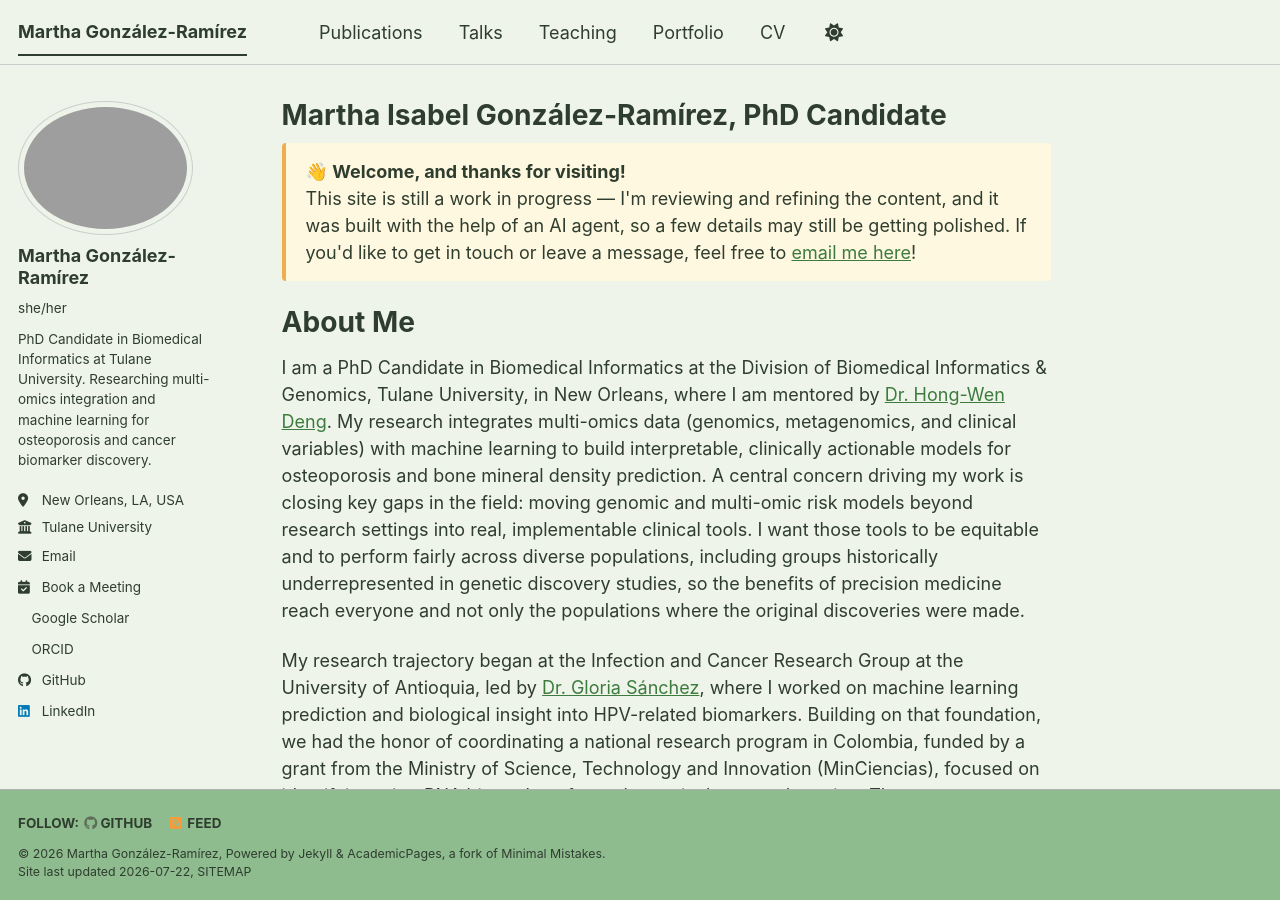
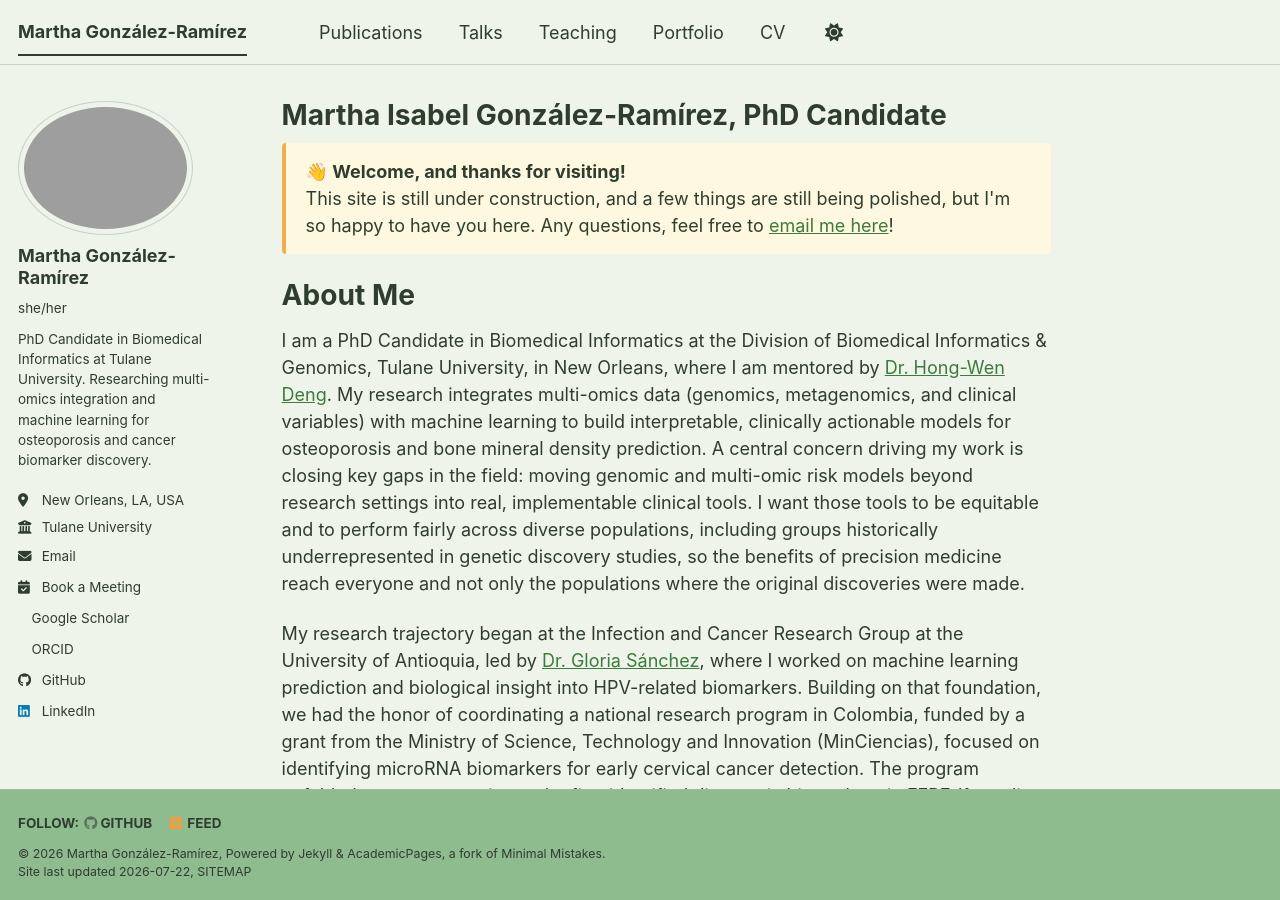
Before and after one commit to migonzalezr/migonzalezr.github.io, a Jekyll site: the page built from _pages/about.md, in a window 1280 px wide and 900 px high. Built offline with Jekyll 4.4.1, drawn with Linux system fonts in a browser that asks for light colours; a style sheet for code colours, icons or effects is not loaded.

Commit message:
Revise welcome message and add redirect paths
Updated the welcome message and added redirect paths.

```diff
--- a/_pages/about.md
+++ b/_pages/about.md
@@ -9,7 +9,7 @@ redirect_from:
 
 <div style="background-color:#fff8e1; border-left:4px solid #f0ad4e; padding:15px 20px; margin-bottom:25px; border-radius:4px;">
 <strong>👋 Welcome, and thanks for visiting!</strong><br>
-This site is still a work in progress — I'm reviewing and refining the content, and it was built with the help of an AI agent, so a few details may still be getting polished. If you'd like to get in touch or leave a message, feel free to <a href="mailto:migonzalezr23@gmail.com?subject=Hello%20from%20your%20website">email me here</a>!
+This site is still under construction, and a few things are still being polished, but I'm so happy to have you here. Any questions, feel free to <a href="mailto:migonzalezr23@gmail.com?subject=Hello%20from%20your%20website">email me here</a>!
 </div>
 
 About Me
```
